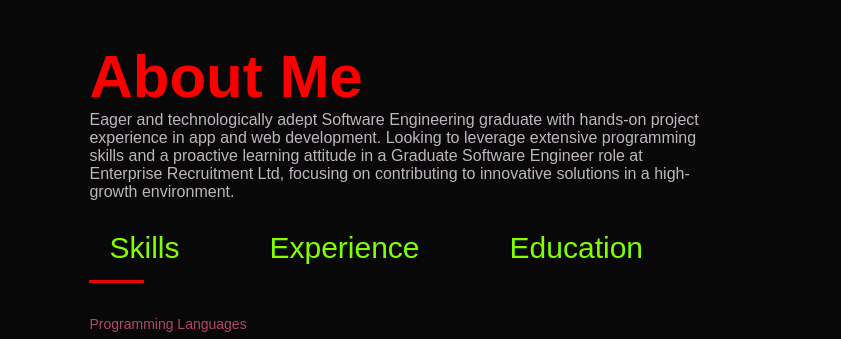
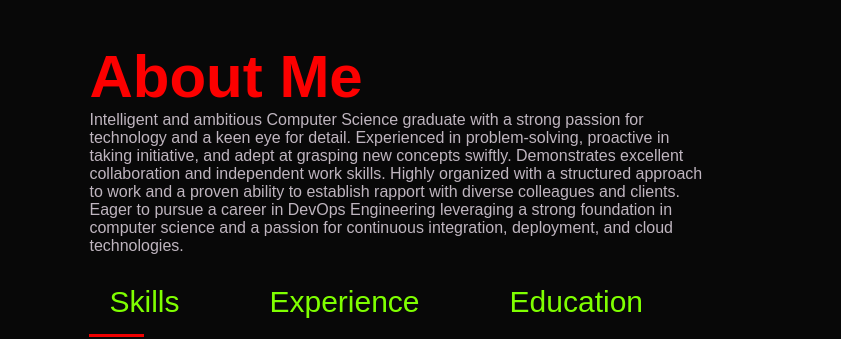
Before and after one commit to MdNumanHussain/NumanMahim.github.io, a website: page about.html in a window 1280 px wide. Shown: the part 109-448 px from the top of the page, 439-1280 px from the left. Drawn offline with Linux system fonts and the light colour scheme.

Commit message:
About me changed

```diff
--- a/about.html
+++ b/about.html
@@ -32,12 +32,14 @@
             <div class="about-col-2">
                 <h1 class="sub-title"></h1>
                 <p>
-                    Eager and technologically adept Software Engineering graduate with
-                    hands-on project experience in app and web development. Looking
-                    to leverage extensive programming skills and a proactive learning
-                    attitude in a Graduate Software Engineer role at Enterprise Recruitment
-                    Ltd, focusing on contributing to innovative solutions in a high- growth
-                    environment.
+                    Intelligent and ambitious Computer Science graduate with a strong passion
+                    for technology and a keen eye for detail. Experienced in problem-solving,
+                    proactive in taking initiative, and adept at grasping new concepts swiftly.
+                    Demonstrates excellent collaboration and independent work skills. Highly
+                    organized with a structured approach to work and a proven ability to establish
+                    rapport with diverse colleagues and clients. Eager to pursue a career in DevOps
+                    Engineering leveraging a strong foundation in computer science and a passion
+                    for continuous integration, deployment, and cloud technologies.
                 </p>
                 <div class="tab-titles">
                     <div class="tab-links active-link" onclick="openTab('skills')">Skills</div>
```
Also changed, not shown: package.json (added, +12 -0 lines), 1 other file.
